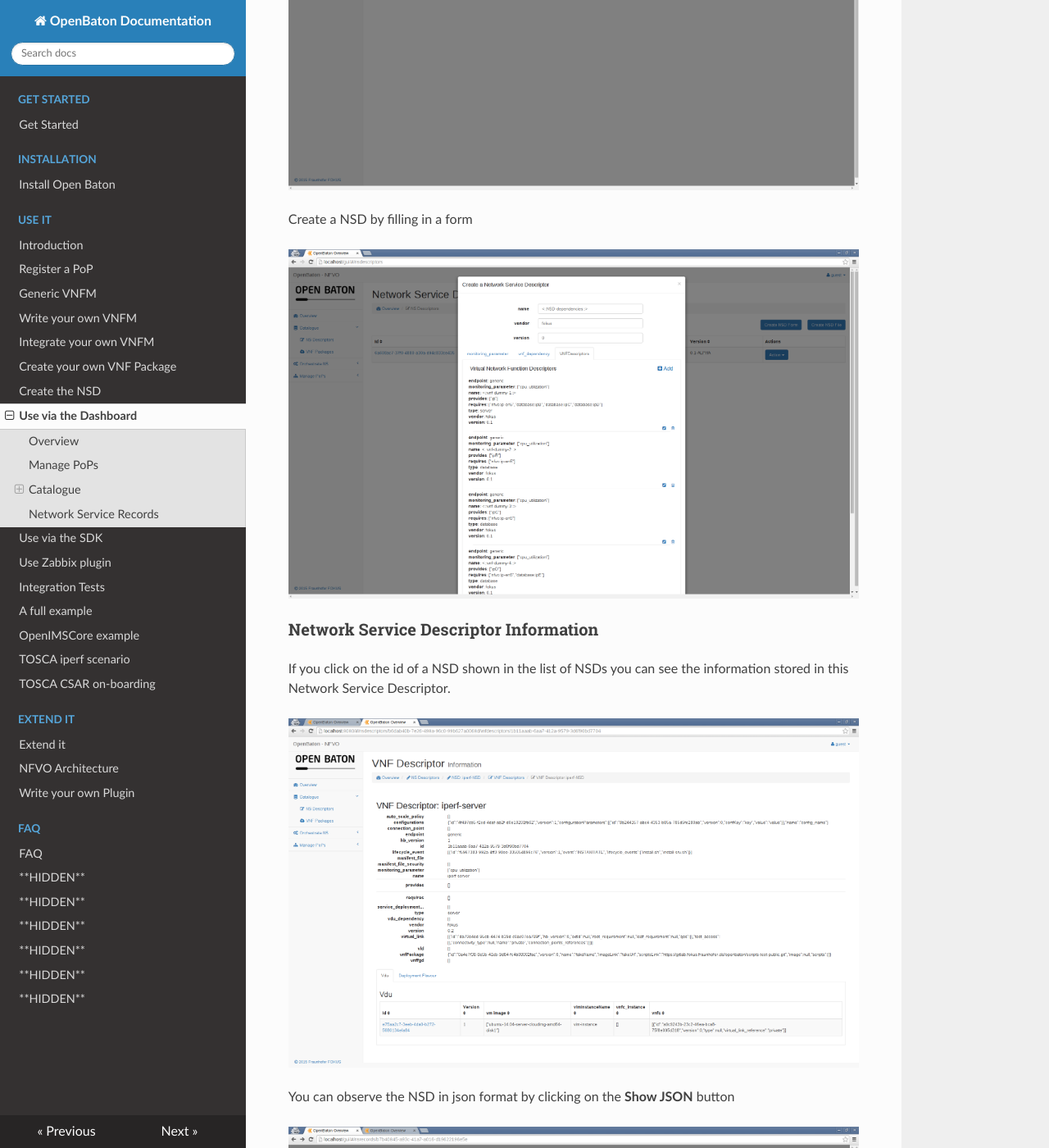
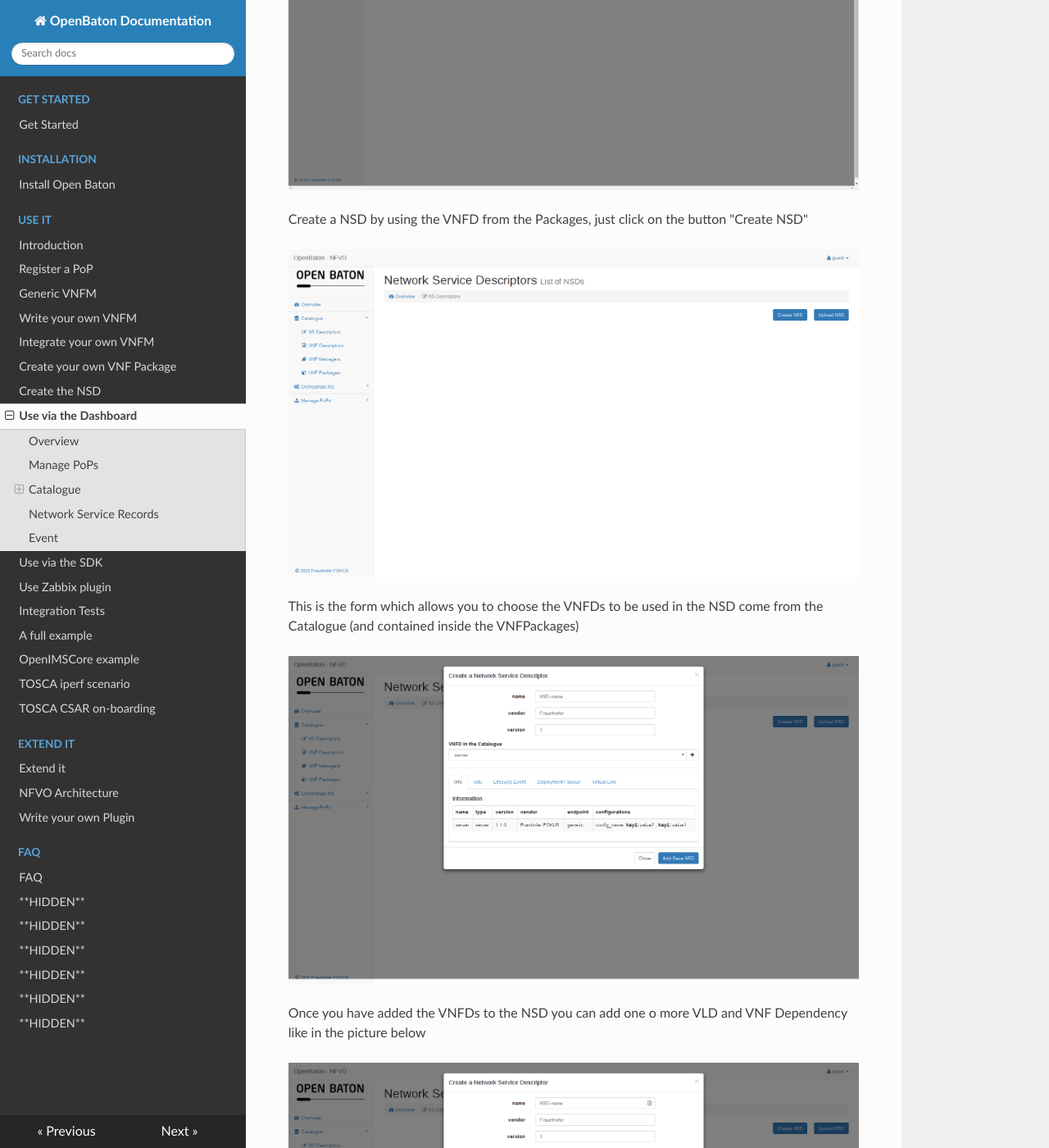
Before and after one commit to openbaton/docs, an MkDocs documentation site: the page built from docs/nfvo-how-to-use-gui.md, in a window 1280 px wide and 1400 px high, scrolled down 3189 px. Shown: the whole window at 82% size. Built offline with MkDocs 1.6.1, drawn with Linux system fonts in a browser that asks for light colours; nearby versions of some CDN libraries; old or Windows-style settings are respelled for this version of MkDocs; some of the changed text lies outside the part shown.

Commit message:
Updated the doc for the GUI

```diff
--- a/docs/nfvo-how-to-use-gui.md
+++ b/docs/nfvo-how-to-use-gui.md
@@ -40,7 +40,7 @@
 
 You have two options for storing a NS Descriptor:
 
-1. Create a NSD by filling in a form
+1. Create a NSD by using the VNFDs from the Packages
 2. Create a NSD by using a json file
 
 
@@ -49,9 +49,22 @@
 ![NSD create by File][NSDcreateFile]
 
 
-Create a NSD by filling in a form
+Create a NSD by using the VNFD from the Packages, just click on the button "Create NSD"
 
-![NSD create by Form][NSDcreateForm]
+![NSD create by VNFDs][NSDcreateButton]
+
+This is the form which allows you to choose the VNFDs to be used in the NSD come from the Catalogue (and contained inside the VNFPackages)
+
+![NSD create by VNFDs][NSDcreateSelect]
+
+
+Once you have added the VNFDs to the NSD you can add one o more VLD and VNF Dependency like in the picture below
+
+![Form with VNFDs][NSDcreateWithVNF]
+
+In the picture below you can see how to add a VNF Dependency to the NSD and possible parameters
+
+![Add VNF Dependency NSD][NSDcreateDependency]
 
 ### Network Service Descriptor Information
 If you click on the id of a NSD shown in the list of NSDs you can see the information
@@ -73,8 +86,25 @@
 
 ![Network Service Descriptor Dependencies Information][VNFDlistintoNSD1]
 
-If you click on the *Action* button in the list of VNFDependencies you can delete the VNFDependency from the NSD
+If you click on the **Action** button in the list of VNFDependencies you can delete the VNFDependency from the NSD
 
+#### Edit a Network Service Descriptor
+
+If you want to Edit the NSD just click on the **Edit** button under the button **Action** in the list of NSD
+
+![NSD Edit][editNSD1]
+
+The same for the VNF inside the NSD
+
+![NSD Graph][editNSD2]
+
+![NSD Graph][editNSD3]
+
+And the same for the VDU inside the VNF
+
+![NSD Graph][editNSD4]
+
+![NSD Graph][editNSD5]
 
 #### Virtual Network Function Descriptor Information
 In the list of Virtual Network Function Descriptors in NSD template you can click on the id of a Virtual Network Function Descriptor to get to this page
@@ -116,6 +146,22 @@
 
 ![VNF Record Information][VNFRecordInformation]
 
+## Event
+The Events are sent by the Orchestrator to the specific **EndPoint** where an external component is listening to be advise when the Orchestrator
+change the STATE of a particular **virtualNetworkFunctionId** or **networkServiceId**
+
+To add a new Event just click the button "Create event" and will be shown the form as follow:
+
+![Event Form][EventForm]
+
+For getting the information click on the id link of the Event
+
+![Event List][EventList]
+
+This are the information of the Event selected
+
+![Event Info][EvenInfo]
+
 
 [overview]:images/nfvo-how-to-use-gui-overview.png
 [vimpage]:images/nfvo-how-to-use-gui-vim-page.png
@@ -126,6 +172,19 @@
 [drag_drop2]:images/nfvo-how-to-use-gui-drag-drop2.png
 [NSDcreateFile]:images/nfvo-how-to-use-gui-NSD-create-file.png
 [NSDcreateForm]:images/nfvo-how-to-use-gui-NSD-create-form.png
+[NSDcreateButton]:images/nds-create-NSD.png
+[NSDcreateSelect]:images/form-create-NSD.png
+[NSDcreateDependency]:images/form-add-dependecy-pkg.png
+[NSDcreateWithVNF]:images/form-with-VNFDs.png
+[EventForm]:images/event-form.png
+[EventList]:images/event-list.png
+[EvenInfo]:images/even-info.png
+[editNSD1]:images/edit-NSD1.png
+[editNSD2]:images/edit-NSD2.png
+[editNSD3]:images/edit-NSD3.png
+[editNSD4]:images/edit-NSD4.png
+[editNSD5]:images/edit-NSD5.png
+
 [VNFDlistintoNSD]:images/nfvo-how-to-use-gui-VNFD-list-into-NSD.png
 [VNFDlistintoNSD1]:images/nfvo-how-to-use-gui-VNFD-list-into-NSD1.png
 [VNFDescriptorInformation]:images/nfvo-how-to-use-gui-VNFD-information.png
```
Also changed, not shown: docs/images/edit-NSD1.png (added), docs/images/edit-NSD2.png (added), docs/images/edit-NSD3.png (added), docs/images/edit-NSD4.png (added), docs/images/edit-NSD5.png (added), docs/images/even-info.png (added), docs/images/event-form.png (added), docs/images/event-list.png (added), docs/images/form-NSD-ready.png (added), docs/images/form-add-dependecy-pkg.png (added), docs/images/form-create-NSD.png (added), docs/images/form-with-VNFDs.png (added), docs/images/login.png (added), docs/images/nds-create-NSD.png (added), 1 more files.
